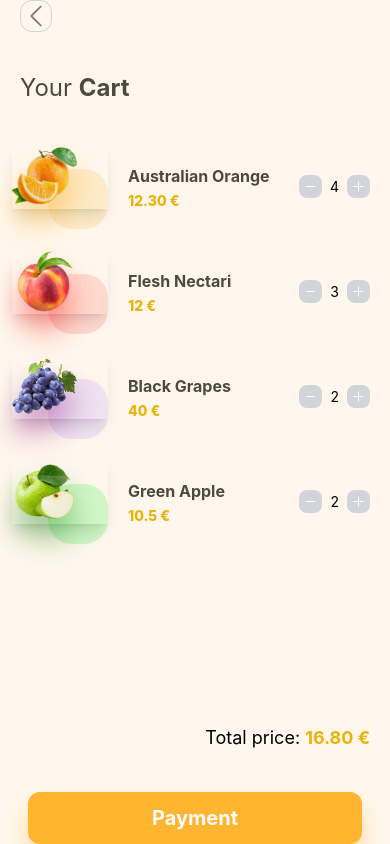
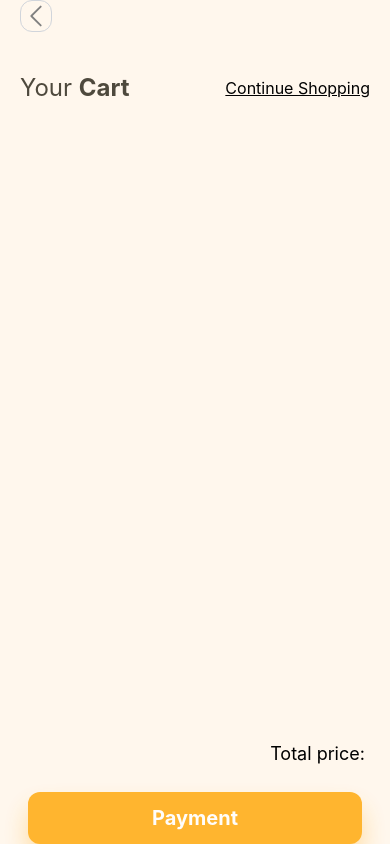
Before and after one commit to FaridAmimri/fruit-app, a React Native app: screen /Cart in a window 390 px wide. Built offline with nearby package versions, Linux system fonts and the light colour scheme.

Commit message:
Add Redux Logic

```diff
--- a/App.js
+++ b/App.js
@@ -1,9 +1,13 @@
 /** @format */
 
-import { StatusBar } from 'expo-status-bar'
-import { StyleSheet, Text, View } from 'react-native'
+import { Provider } from 'react-redux'
 import Navigation from './navigation/Navigation'
+import { store } from './store'
 
 export default function App() {
-  return <Navigation />
+  return (
+    <Provider store={store}>
+      <Navigation />
+    </Provider>
+  )
 }
--- a/components/CartItem.js
+++ b/components/CartItem.js
@@ -1,13 +1,21 @@
 /** @format */
 
 import { View, Text, TouchableOpacity, Image } from 'react-native'
-import React from 'react'
-import { MinusIcon, PlusIcon } from 'react-native-heroicons/solid'
+import React, { useState } from 'react'
+import { XCircleIcon } from 'react-native-heroicons/solid'
 import { themeColors } from '../theme'
+import { useDispatch } from 'react-redux'
+import { removeFromCart } from '../redux/cartSlice'
 
 export default function CartItem({ fruitItem }) {
+  const dispatch = useDispatch()
+
+  const handleDelete = (fruitItem) => {
+    dispatch(removeFromCart(fruitItem))
+  }
+
   return (
-    <View className='flex-row items-center space-x-5 mb-5'>
+    <View className='flex-row items-center space-x-5 mb-3'>
       <View className='ml-7'>
         <TouchableOpacity className='flex-row -mb-10 -ml-9 shadow-lg z-20'>
           <Image
@@ -26,7 +34,7 @@ export default function CartItem({ fruitItem }) {
 
         <View
           style={{
-            backgroundColor: fruitItem.color(0.4),
+            // backgroundColor: fruitItem.color(0.4),
             height: 60,
             width: 60
           }}
@@ -44,17 +52,15 @@ export default function CartItem({ fruitItem }) {
           {fruitItem.name}
         </Text>
         <Text className='text-yellow-500 font-extrabold'>
-          {fruitItem.price} €
+          {(fruitItem.price * fruitItem.quantity).toFixed(2)} €
         </Text>
       </View>
 
       <View className='flex-row items-center space-x-2'>
-        <TouchableOpacity className='bg-gray-300 p-1 rounded-lg'>
-          <MinusIcon size={15} color='white' />
-        </TouchableOpacity>
-        <Text>{fruitItem.qty}</Text>
-        <TouchableOpacity className='bg-gray-300 p-1 rounded-lg'>
-          <PlusIcon size={15} color='white' />
+        <Text className='font-semibold'>Qty:</Text>
+        <Text>{fruitItem.quantity}</Text>
+        <TouchableOpacity onPress={() => handleDelete(fruitItem)}>
+          <XCircleIcon color='orange' />
         </TouchableOpacity>
       </View>
     </View>
--- a/constants/index.js
+++ b/constants/index.js
@@ -4,6 +4,7 @@ export const categories = ['Oranges', 'Bananas', 'Pineapple', 'Apple', 'Cherry']
 
 export const featuredFruits = [
   {
+    id: 1,
     name: 'Australian Orange',
     price: '2.30',
     stars: 4,
@@ -13,6 +14,7 @@ export const featuredFruits = [
     color: (opacity) => `rgba(251, 216, 146, ${opacity})`
   },
   {
+    id: 2,
     name: 'Flesh Nectari',
     price: '2.40',
     stars: 3,
@@ -23,6 +25,7 @@ export const featuredFruits = [
   },
 
   {
+    id: 3,
     name: 'Black Grapes',
     price: '4.30',
     stars: 4,
@@ -33,6 +36,7 @@ export const featuredFruits = [
   },
 
   {
+    id: 4,
     name: 'Red Grapefruit',
     price: '1.90',
     stars: 4,
@@ -42,6 +46,7 @@ export const featuredFruits = [
     color: (opacity) => `rgba(255, 163, 120, ${opacity})`
   },
   {
+    id: 5,
     name: 'Green Apple',
     price: '1.50',
     stars: 4,
@@ -54,6 +59,7 @@ export const featuredFruits = [
 
 export const cartItems = [
   {
+    id: 1,
     name: 'Australian Orange',
     price: '12.30',
     qty: 4,
@@ -63,6 +69,7 @@ export const cartItems = [
     color: (opacity) => `rgba(251, 216, 146, ${opacity})`
   },
   {
+    id: 2,
     name: 'Flesh Nectari',
     shadow: 'red',
     price: '12',
@@ -73,6 +80,7 @@ export const cartItems = [
   },
 
   {
+    id: 3,
     name: 'Black Grapes',
     price: '40',
     qty: 2,
@@ -82,6 +90,7 @@ export const cartItems = [
     color: (opacity) => `rgba(214, 195, 246, ${opacity})`
   },
   {
+    id: 4,
     name: 'Green Apple',
     price: '10.5',
     qty: 2,
--- a/package.json
+++ b/package.json
@@ -12,6 +12,7 @@
     "@expo/webpack-config": "^19.0.0",
     "@react-navigation/native": "^6.1.7",
     "@react-navigation/native-stack": "^6.9.13",
+    "@reduxjs/toolkit": "^1.9.5",
     "expo": "~49.0.8",
     "expo-status-bar": "~1.6.0",
     "nativewind": "^2.0.11",
@@ -21,6 +22,7 @@
     "react-native-safe-area-context": "4.6.3",
     "react-native-star-rating": "^1.1.0",
     "react-native-web": "~0.19.6",
+    "react-redux": "^8.1.2",
     "tailwindcss": "^3.3.2"
   },
   "devDependencies": {
--- /dev/null
+++ b/redux/cartSlice.js
@@ -0,0 +1,32 @@
+/** @format */
+
+import { createSlice } from '@reduxjs/toolkit'
+
+const initialState = {
+  products: [],
+  quantity: 0,
+  total: 0
+}
+
+export const cartSlice = createSlice({
+  name: 'cart',
+  initialState,
+  reducers: {
+    addToCart: (state, action) => {
+      state.quantity += 1
+      state.products.push(action.payload)
+      state.total += action.payload.price * action.payload.quantity
+    },
+    removeFromCart: (state, action) => {
+      state.quantity -= 1
+      state.products = state.products.filter(
+        (product) => product.id !== action.payload.id
+      )
+      state.total -= action.payload.price * action.payload.quantity
+    }
+  }
+})
+
+export const { addToCart, removeFromCart } = cartSlice.actions
+
+export default cartSlice.reducer
--- a/screens/CartScreen.js
+++ b/screens/CartScreen.js
@@ -8,9 +8,16 @@ import { ChevronLeftIcon } from 'react-native-heroicons/solid'
 import { themeColors } from '../theme'
 import { cartItems } from '../constants'
 import CartItem from '../components/CartItem'
+import { useSelector, useDispatch } from 'react-redux'
 
 export default function CartScreen() {
   const navigation = useNavigation()
+  const cart = useSelector((state) => state.cart)
+  const dispatch = useDispatch()
+
+  let cartTotalPrice = 0
+
+  console.log(cartTotalPrice)
 
   return (
     <SafeAreaView className='flex-1 bg-orange-50'>
@@ -26,21 +33,28 @@ export default function CartScreen() {
 
       {/* Cart Details */}
       <View className='flex-1 mx-5'>
-        <Text style={{ color: themeColors.text }} className='text-2xl py-10'>
-          Your <Text className='font-bold'>Cart</Text>
-        </Text>
+        <View className='flex-row justify-between items-center py-10'>
+          <Text style={{ color: themeColors.text }} className='text-2xl'>
+            Your <Text className='font-bold'>Cart</Text>
+          </Text>
+          <Text
+            className='text-base underline'
+            onPress={() => navigation.navigate('Home')}
+          >
+            Continue Shopping
+          </Text>
+        </View>
         <View>
-          {cartItems.map((fruitItem, index) => (
+          {cart.products.map((fruitItem, index) => (
             <CartItem key={index} fruitItem={fruitItem} />
           ))}
         </View>
       </View>
 
       {/* Cart Total */}
-      <View className='flex-row justify-end py-6 pb-10 mx-5'>
+      <View className='flex-row justify-end py-6 pb-6 mx-5'>
         <Text className='text-lg'>
-          Total price:{' '}
-          <Text className='font-bold text-yellow-500'>16.80 €</Text>
+          Total price: <Text className='font-bold text-yellow-500'></Text>
         </Text>
       </View>
 
--- a/screens/HomeScreen.js
+++ b/screens/HomeScreen.js
@@ -11,10 +11,12 @@ import {
 import { themeColors } from '../theme'
 import { categories, featuredFruits } from '../constants'
 import { useState } from 'react'
+import { useNavigation } from '@react-navigation/native'
 import FruitCard from '../components/FruitCard'
 import HotSalesCard from '../components/HotSalesCard'
 
 export default function HomeScreen() {
+  const navigation = useNavigation()
   const [activeCategory, setActiveCategory] = useState('Bananas')
 
   return (
@@ -24,7 +26,10 @@ export default function HomeScreen() {
       {/* Top Bar */}
       <View className='flex-row mx-5 justify-between items-center'>
         <Bars3CenterLeftIcon size={30} color='black' />
-        <TouchableOpacity className='p-2 rounded-xl bg-orange-100'>
+        <TouchableOpacity
+          className='p-2 rounded-xl bg-orange-100'
+          onPress={() => navigation.navigate('Cart')}
+        >
           <ShoppingCartIcon size={25} color='orange' />
         </TouchableOpacity>
       </View>
--- a/screens/ProductScreen.js
+++ b/screens/ProductScreen.js
@@ -1,16 +1,41 @@
 /** @format */
 
 import { View, Text, TouchableOpacity, Image } from 'react-native'
-import React from 'react'
+import React, { useState } from 'react'
 import { SafeAreaView } from 'react-native-safe-area-context'
 import { ChevronLeftIcon } from 'react-native-heroicons/solid'
+import { MinusIcon, PlusIcon } from 'react-native-heroicons/solid'
 import { useNavigation } from '@react-navigation/native'
 import { themeColors } from '../theme'
 import StarRating from 'react-native-star-rating'
+import { useDispatch } from 'react-redux'
+import { addToCart } from '../redux/cartSlice'
 
 export default function ProductScreen(props) {
   let fruit = props.route.params
   const navigation = useNavigation()
+  const dispatch = useDispatch()
+
+  const [product, setProduct] = useState(fruit)
+  const [quantity, setQuantity] = useState(1)
+
+  const handleQuantity = (type) => {
+    if (type === 'dec') {
+      quantity > 1 && setQuantity(quantity - 1)
+    } else {
+      setQuantity(quantity + 1)
+    }
+  }
+
+  const handleCart = () => {
+    dispatch(
+      addToCart({
+        ...product,
+        quantity: quantity
+      })
+    )
+    navigation.navigate('Cart')
+  }
 
   return (
     <View className='flex-1' style={{ backgroundColor: fruit.color }}>
@@ -60,6 +85,7 @@ export default function ProductScreen(props) {
         </View>
 
         {/* Star Rating */}
+        <View className='flex-row justify-between'>
           <StarRating
             disabled={true}
             starSize={18}
@@ -69,6 +95,22 @@ export default function ProductScreen(props) {
             emptyStarColor='lightGray'
             fullStar={require('../assets/images/fullStar.png')}
           />
+          <View className='flex-row items-center space-x-2'>
+            <TouchableOpacity
+              className='bg-gray-300 p-1 rounded-lg'
+              onPress={() => handleQuantity('dec')}
+            >
+              <MinusIcon size={15} color='white' />
+            </TouchableOpacity>
+            <Text>{quantity}</Text>
+            <TouchableOpacity
+              className='bg-gray-300 p-1 rounded-lg'
+              onPress={() => handleQuantity('inc')}
+            >
+              <PlusIcon size={15} color='white' />
+            </TouchableOpacity>
+          </View>
+        </View>
 
         {/* Description */}
         <View>
@@ -96,7 +138,7 @@ export default function ProductScreen(props) {
               shadowOffset: { width: 0, height: 15 },
               shadowOpacity: 0.5
             }}
-            onPress={() => navigation.navigate('Cart')}
+            onPress={() => handleCart()}
           >
             <Text className='text-xl text-center text-white font-bold'>
               Add To Cart
--- /dev/null
+++ b/store.js
@@ -0,0 +1,10 @@
+/** @format */
+
+import { configureStore } from '@reduxjs/toolkit'
+import cartSlice from './redux/cartSlice'
+
+export const store = configureStore({
+  reducer: {
+    cart: cartSlice
+  }
+})
```
Also changed, not shown: redux/fruitSlice.js (added, +23 -0 lines), 1 other file (tests, documents, lock files or other folders). Lines whose indentation alone changed are shown as unchanged.
